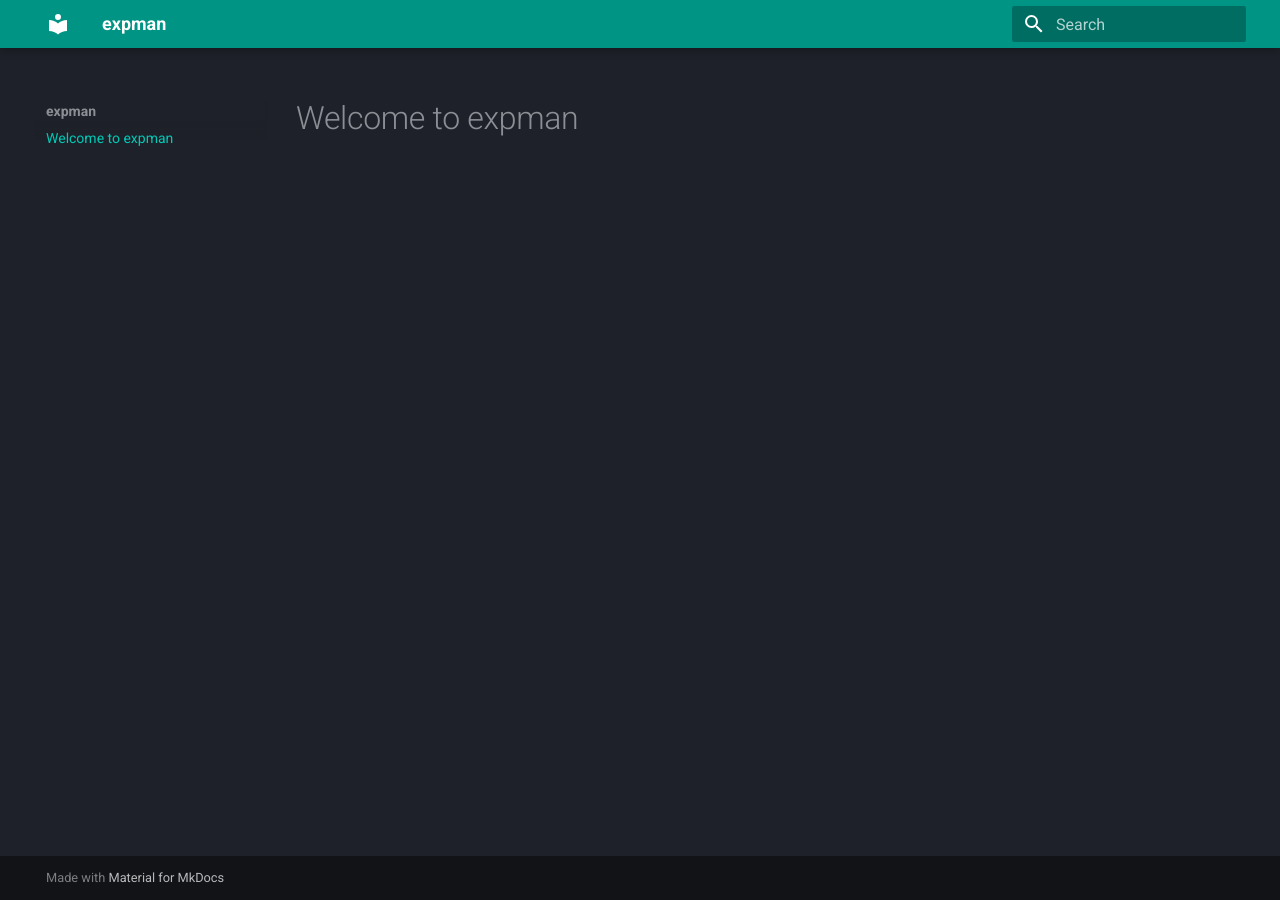
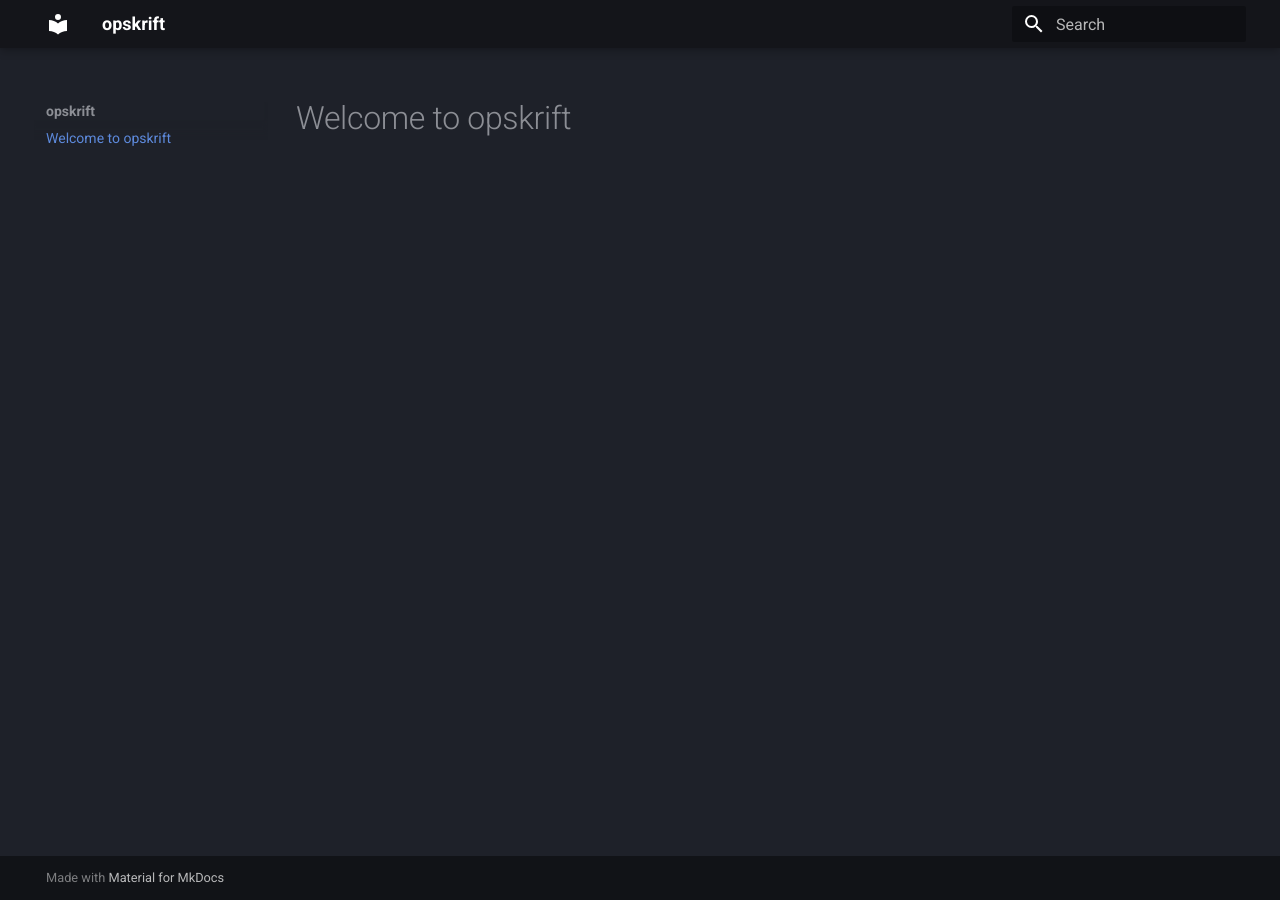
Before and after one commit to alexandru-dinu/expman, an MkDocs documentation site: the page built from docs/sources/index.md, in a window 1280 px wide. Built offline with MkDocs 1.6.1 and Material for MkDocs 9.7.7, drawn with Linux system fonts in a browser that asks for light colours.

Commit message:
Rename project.

```diff
--- a/docs/mkdocs.yml
+++ b/docs/mkdocs.yml
@@ -1,4 +1,4 @@
-site_name: expman
+site_name: opskrift
 
 docs_dir: sources
 site_dir: build
@@ -7,8 +7,8 @@ theme:
   name: "material"
   palette:
     scheme: slate
-    primary: teal
-    accent: teal
+    primary: black
+    accent: red
 
 plugins:
 - search
--- a/docs/sources/index.md
+++ b/docs/sources/index.md
@@ -1 +1 @@
-# Welcome to expman
+# Welcome to opskrift
```
Also changed, not shown: README.md.
